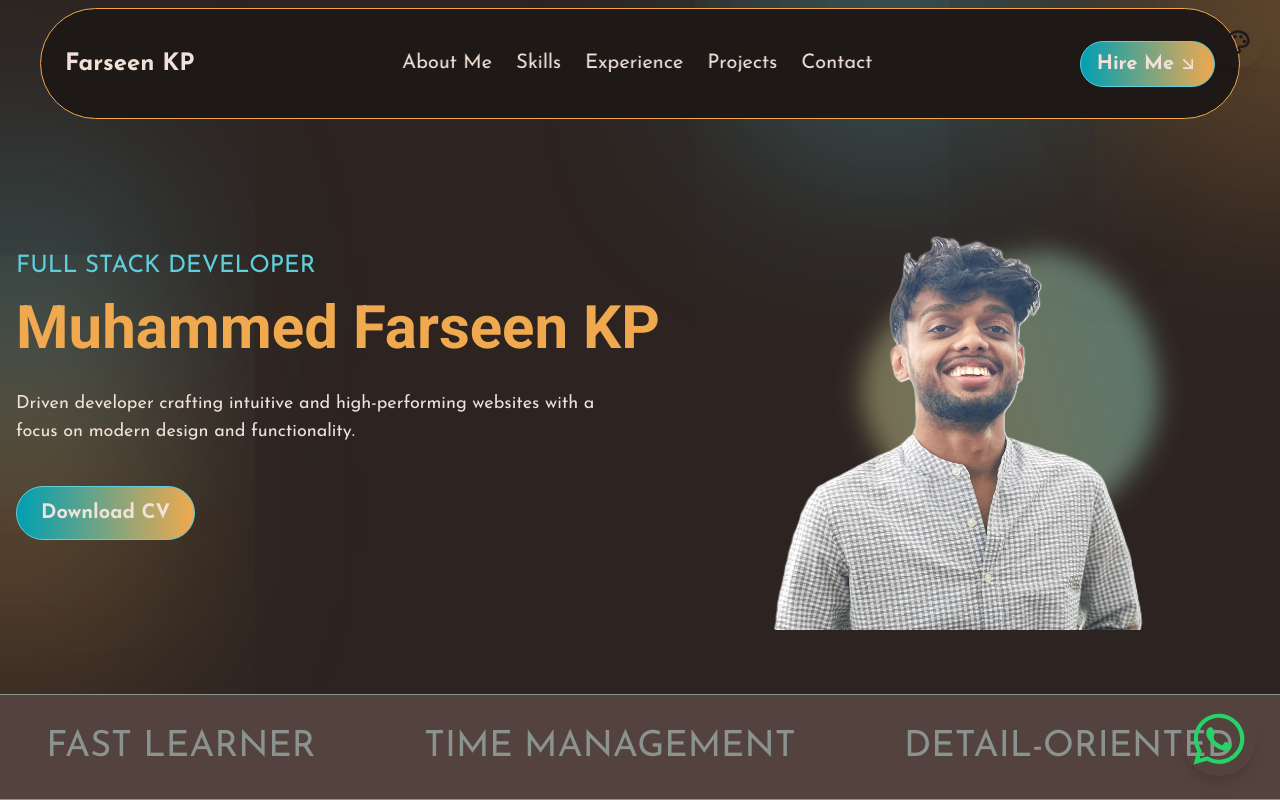
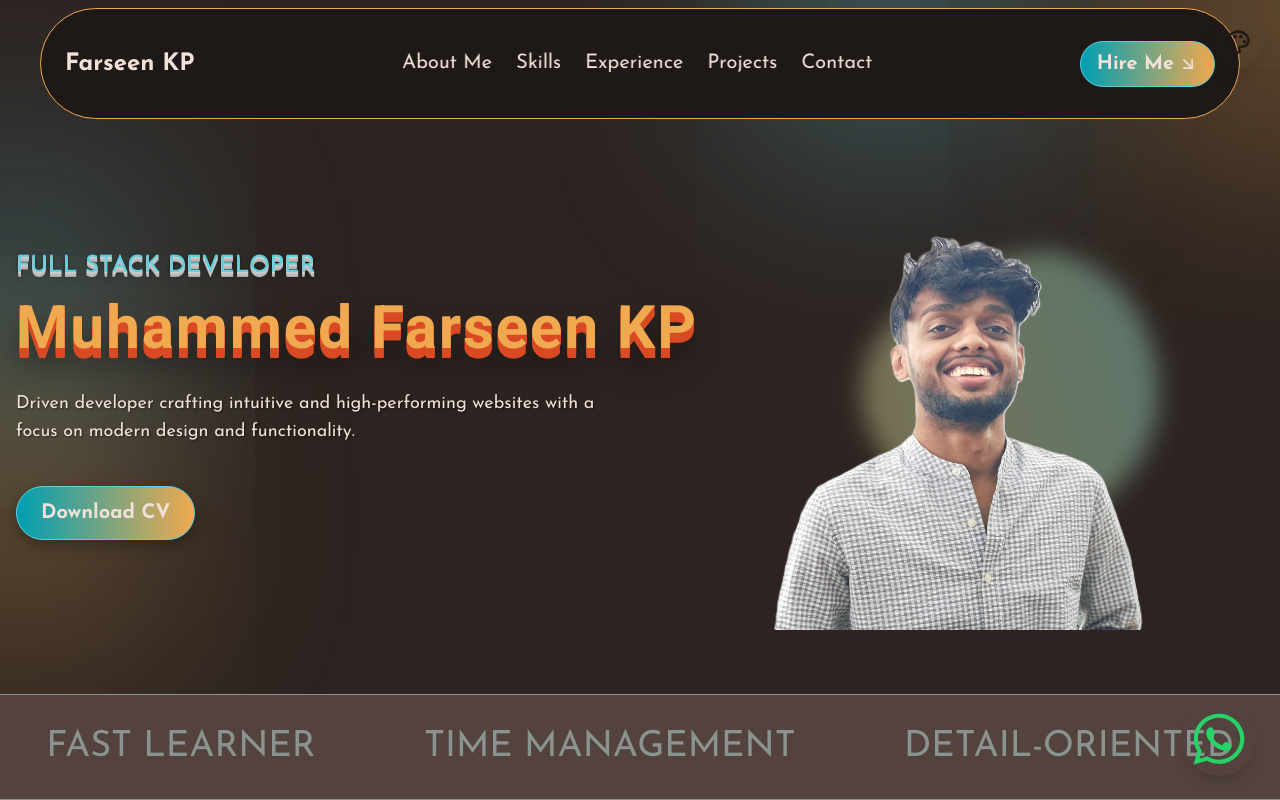
Before and after one commit to farsen119/Portfolio-React, a React (Vite) app in the folder Farseen_Portfolio/: page / in a window 1280 px wide. Shown: the top 800 px of the page. Built offline with nearby package versions, Linux system fonts and the light colour scheme.

Commit message:
3D effect added

```diff
--- a/Farseen_Portfolio/src/components/herosection/HeroText.jsx
+++ b/Farseen_Portfolio/src/components/herosection/HeroText.jsx
@@ -11,28 +11,67 @@ const HeroText = () => {
         whileInView="show"
         viewport={{ once: false, amount: 0}}
         className='lg:text-2xl sm:text-xl uppercase text-cyan'
+        style={{
+          textShadow: `
+            0 1px 0 #ccc,
+            0 2px 0 #c9c9c9,
+            0 3px 0 #bbb,
+            0 4px 0 #b9b9b9,
+            0 5px 0 #aaa,
+            0 6px 1px rgba(0,0,0,0.1),
+            0 0 5px rgba(0,0,0,0.1),
+            0 1px 3px rgba(0,0,0,0.3),
+            0 3px 5px rgba(0,0,0,0.2),
+            0 5px 10px rgba(0,0,0,0.25)`,
+          transform: 'perspective(500px) rotateX(25deg)'
+        }}
       >
         Full Stack Developer
       </motion.h2>
+
       <motion.h1
         variants={fadeIn('right', 0.4)}
         initial="hidden"
         whileInView="show"
         viewport={{ once: false, amount: 0}}
-        className='md:text-[2.8rem] lg:text-6xl sm:text-4xl font-bold font-special text-orange  '
+        className='md:text-[2.8rem] lg:text-6xl sm:text-4xl font-bold font-special text-orange relative'
+        style={{
+          textShadow: `
+            0 1px 0 #d94b25,
+            0 2px 0 #d94b25,
+            0 3px 0 #d94b25,
+            0 4px 0 #d94b25,
+            0 5px 0 #d94b25,
+            0 6px 0 #d94b25,
+            0 7px 0 #d94b25,
+            0 8px 0 #d94b25,
+            0 9px 0 #d94b25,
+            0 10px 0 #d94b25,
+            0 20px 30px rgba(0,0,0,0.5)`,
+          transform: 'perspective(800px) rotateX(25deg)',
+          transformOrigin: '50% 50%',
+          letterSpacing: '2px'
+        }}
       >
         Muhammed Farseen KP
       </motion.h1>
+
       <motion.p
         variants={fadeIn('up', 0.6)}
         initial="hidden"
         whileInView="show"
         viewport={{ once: false, amount: 0}}
-        className='text-lg mt-4 text-white'>
+        className='text-lg mt-4 text-white'
+        style={{
+          textShadow: '1px 1px 2px rgba(0,0,0,0.5)',
+          transform: 'perspective(300px) rotateX(-5deg)'
+        }}
+      >
         Driven developer crafting intuitive and high-performing websites with a
         <br />
         focus on modern design and functionality.
       </motion.p>
+
       <motion.a
         variants={fadeIn('up', 0.8)}
         initial="hidden"
@@ -41,9 +80,14 @@ const HeroText = () => {
         href="/CV/Muhammed_Farseen_KP_Resume.pdf"
         download
         aria-label="Download my CV"
-        className="mt-6 px-6 py-3 rounded-full text-xl font-bold font-body text-white border-cyan border flex items-center gap-2 bg-gradient-to-r from-darkCyan to-orange transition-all duration-500 hover:scale-110 hover:border-orange cursor-pointer hover:shadow-cyanShadow w-fit"
+        className="mt-6 px-6 py-3 rounded-full text-xl font-bold font-body text-white border-cyan border flex items-center gap-2 bg-gradient-to-r from-darkCyan to-orange transition-all duration-500 hover:scale-110 hover:border-orange cursor-pointer hover:shadow-cyanShadow w-fit relative overflow-hidden"
+        style={{
+          boxShadow: '0 5px 15px rgba(0,0,0,0.3)',
+          transform: 'perspective(200px) rotateX(5deg)'
+        }}
       >
-        Download CV
+        <span className="relative z-10">Download CV</span>
+        <span className="absolute inset-0 bg-gradient-to-r from-orange to-darkCyan opacity-0 hover:opacity-100 transition-opacity duration-300"></span>
       </motion.a>
     </div>
   )
```
